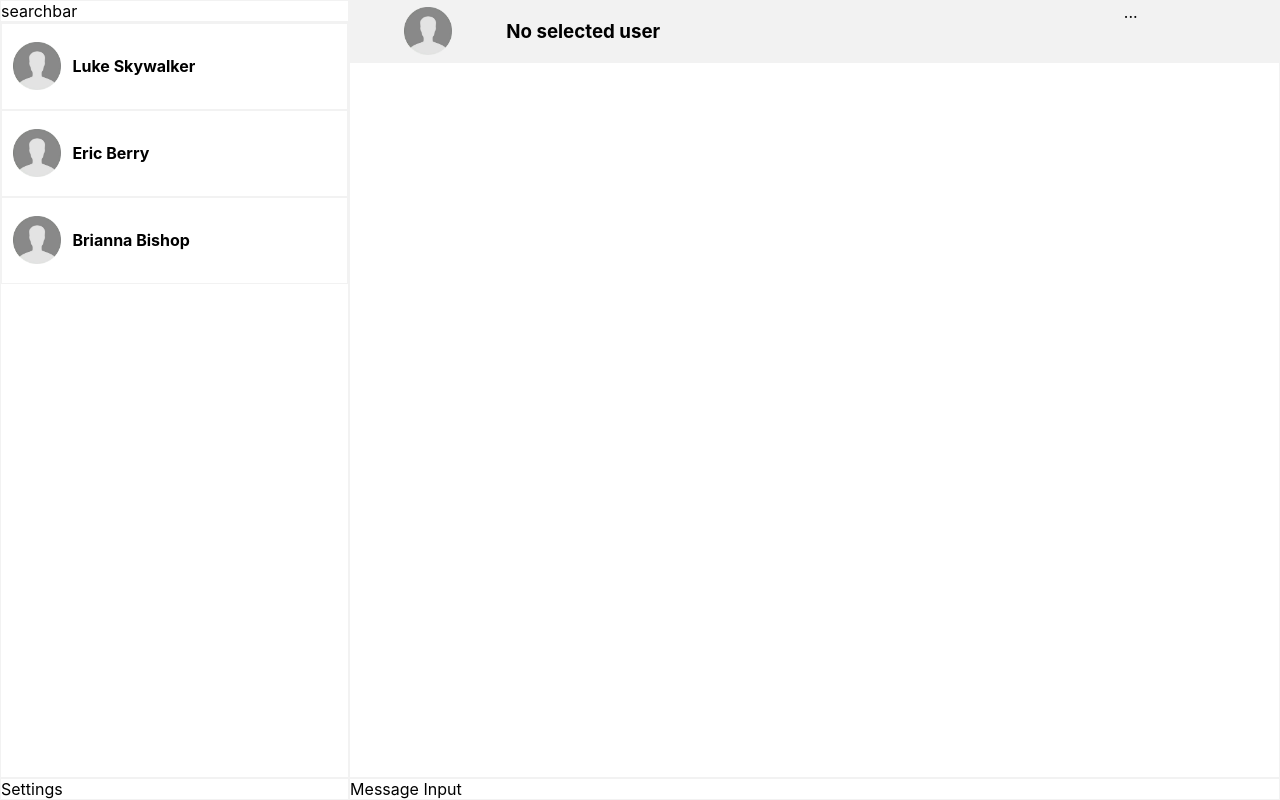
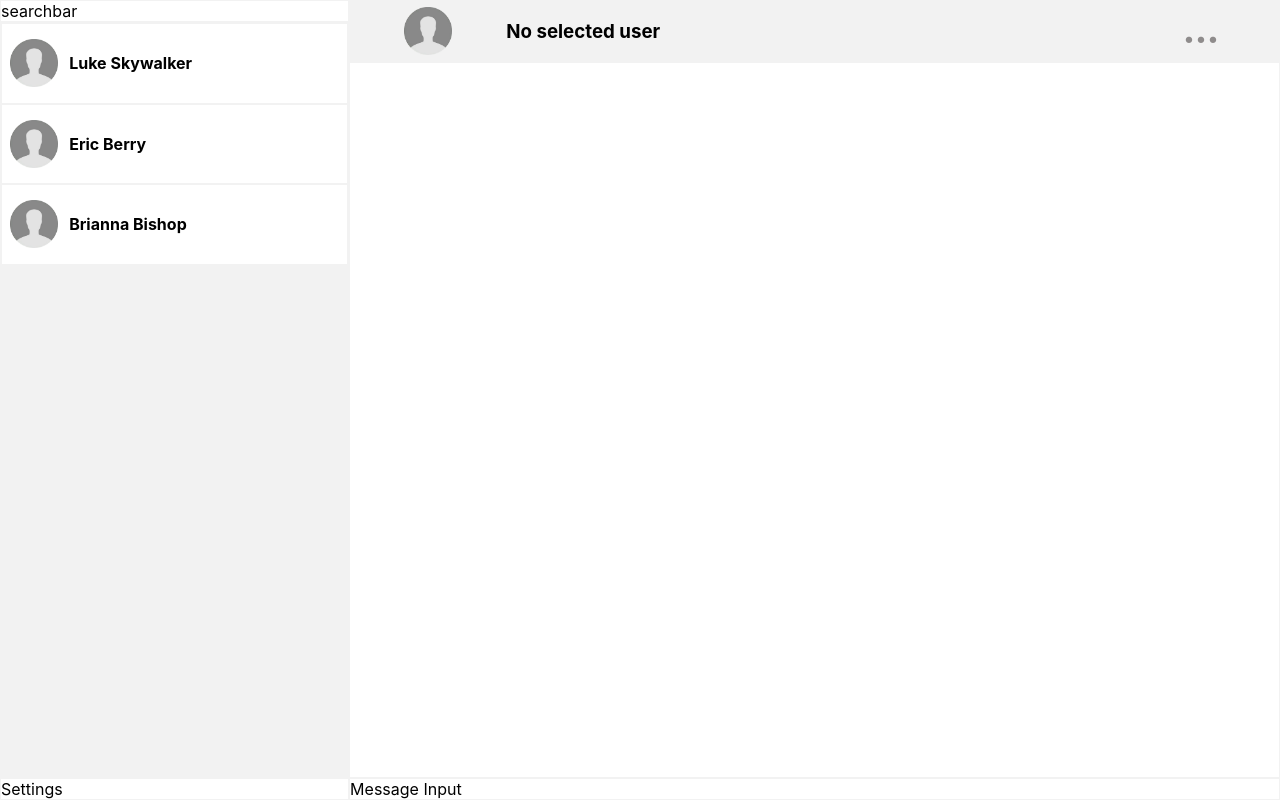
Before and after one commit to aysegulHalamoglu/chat-app, a React (Create React App) app in the folder my-chat-app/: page /#/chat in a window 1280 px wide. Both pictures are taken after typing "Sample", "Sample", "Sample" into the empty fields and a click on the button "LOGIN". Built offline with nearby package versions, Linux system fonts and the light colour scheme.

Commit message:
[UPDATE] css

```diff
--- a/my-chat-app/src/pages/Chat/Chat.css
+++ b/my-chat-app/src/pages/Chat/Chat.css
@@ -26,14 +26,23 @@
 .left-side {
   flex: 1.5;
 }
+
 /* Friend List- *****************************/
 
+.friendList {
+  background-color: var(--secondary);
+}
 .users {
   display: flex;
   flex-direction: row;
-  padding: 0.7rem;
+  padding: 0.5rem;
   justify-items: center;
   align-items: center;
+  background-color: white;
+}
+.users:hover {
+  background-color: var(--inputcolor);
+  cursor: pointer;
 }
 .userName {
   border: 0 !important;
@@ -59,13 +68,12 @@
 
 /* User Image */
 .userImage {
-  flex: 1;
-}
-.userImage {
   display: flex;
   justify-content: center;
   align-items: center;
+  flex: 1;
 }
+
 .userPic {
   width: 3rem;
   height: 3rem;
@@ -74,12 +82,22 @@
   flex: 4;
 }
 
-/* More Button */
 .more {
+  display: flex;
   flex: 1;
+  justify-content: center;
+  align-items: center;
+  font-size: 2rem;
+  color: #8f8c8c;
+  font-weight: 900;
+}
+.more:hover {
+  color: #141414;
+  cursor: pointer;
 }
 
 /* -Messages- *****************************/
+
 .message {
   display: flex;
   background-color: var(--secondary);
```
